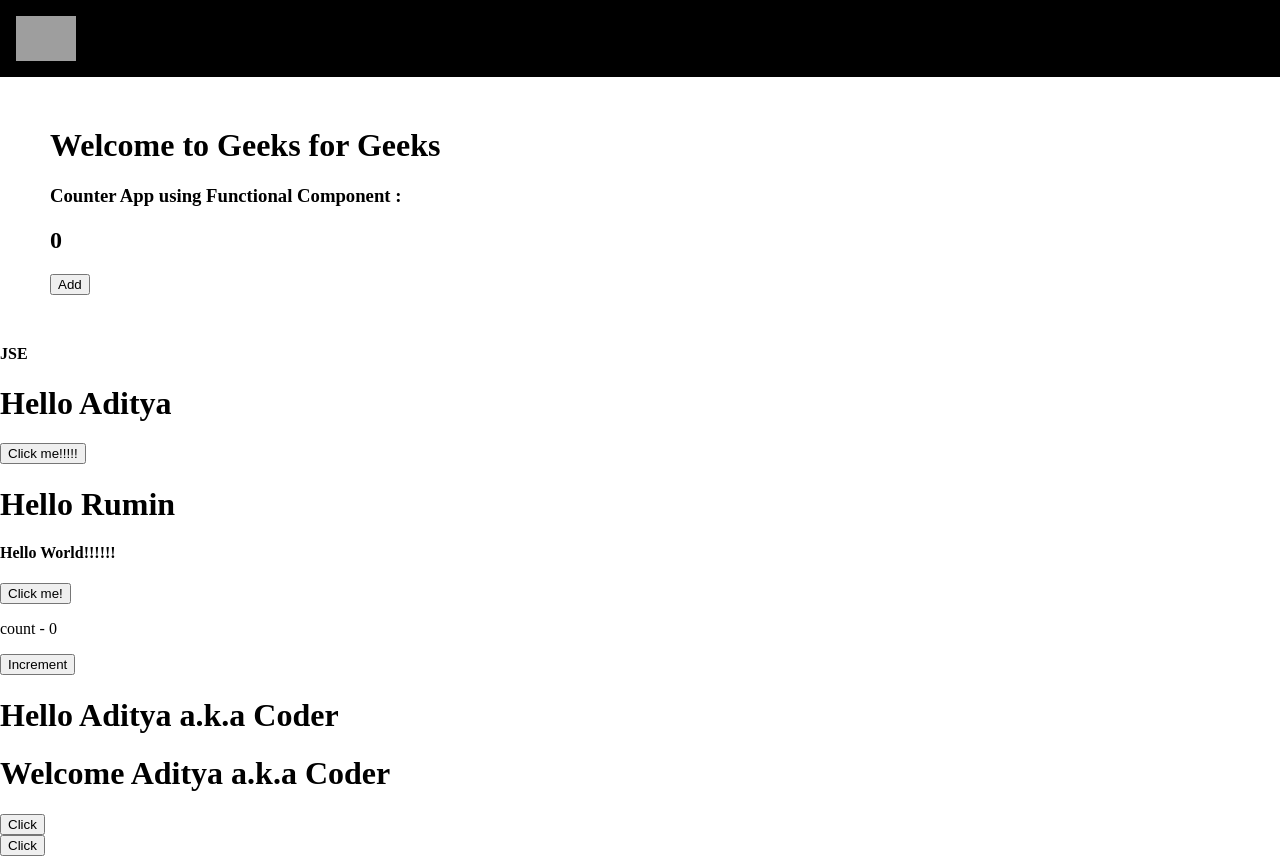
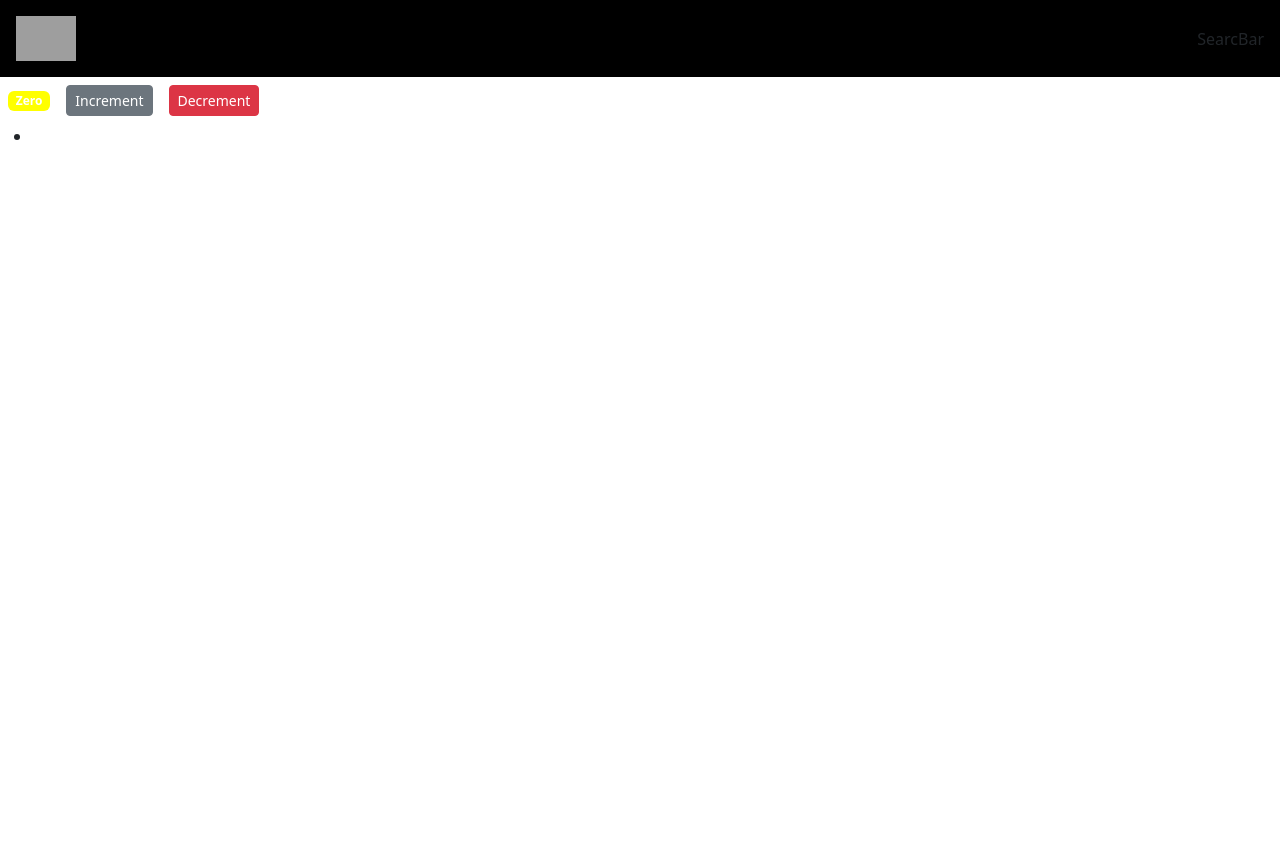
Before and after one commit to Aditya664/ReactPrcatice, a React (Create React App) app: page /new in a window 1280 px wide. After the commit the page ends 800 px from the top, so only its background shows below. Built offline with nearby package versions, Linux system fonts and the light colour scheme; grey boxes are pictures that could not be loaded.

Commit message:
created new component and learned dynamic classes and how to work with bootstrap

```diff
--- a/package.json
+++ b/package.json
@@ -11,6 +11,7 @@
     "@testing-library/jest-dom": "^5.16.5",
     "@testing-library/react": "^13.4.0",
     "@testing-library/user-event": "^13.5.0",
+    "bootstrap": "^5.2.3",
     "react": "^18.2.0",
     "react-dom": "^18.2.0",
     "react-router-dom": "^6.8.2",
--- a/src/App.js
+++ b/src/App.js
@@ -1,31 +1,18 @@
 import React from 'react'
 import { BrowserRouter, Routes, Route } from 'react-router-dom';
 import { Box } from '@mui/material';
-import { Navbar, Feed, VideoDetail, ChannelDetail, SearchFeed, Home, Props, Message, Counter, Distruct, Welcome, FunctionClick, ClassClick } from './components';
+import { Navbar, Feed, VideoDetail, ChannelDetail, SearchFeed, Home, Props, Message, Counter, Distruct, Welcome, FunctionClick, ClassClick, NewProj } from './components';
 
 const App = () => (
   <BrowserRouter>
     <Box sx={{ backgroundColor: '#fff' }}>
       <Navbar />
-      <Home name='Aditya' />
-      <Props name='Aditya'>
-        <h4>JSE</h4>
-      </Props>
-      <Props name='Rumin'>
-        <button>Click me!!!!!</button>
-      </Props>
-      <Message />
-      <Counter />
-      <Distruct name='Aditya' heroname='Coder' />
-      <Welcome name='Aditya' heroname='Coder' />
-      <FunctionClick name='Aditya' heroname='Coder' />
-      {/* <ClassClick /> */}
-      <ClassClick />
       <Routes>
         <Route path="/" exact element={<Feed />} />
         <Route path='/video/:id' element={<VideoDetail />} />
         <Route path='/channel/:id' element={<ChannelDetail />} />
         <Route path='/search/:searchTerm' element={<SearchFeed />} />
+        <Route path='/new' element={<NewProj />} />
       </Routes>
     </Box>
   </BrowserRouter>
--- /dev/null
+++ b/src/components/NewProj.jsx
@@ -0,0 +1,44 @@
+import React, { Component } from 'react'
+class NewProj extends Component {
+    state = {
+        count: 0
+    };
+    render() {
+        return (
+            <React.Fragment>
+                <span className={this.getBadgeClasses()}>{this.formatCounter()}</span>
+                <button onClick={() => this.increment()} className='btn btn-secondary btn-sm m-2'>Increment</button>
+                <button onClick={() => this.decrement()} className='btn btn-danger btn-sm m-2'>Decrement</button>
+                <ul>
+                    <li></li>
+                </ul>
+            </React.Fragment>
+        );
+    }
+
+    getBadgeClasses() {
+        let classes = 'badge m-2 badge-';
+        classes += (this.state.count === 0) ? 'warning' : 'primary';
+        return classes;
+    }
+
+    formatCounter() {
+        const { count } = this.state;
+        return count === 0 ? 'Zero' : count;
+    }
+
+    increment() {
+        this.setState(prev => ({
+            count: prev.count + 1
+        }))
+    }
+
+    decrement() {
+        this.setState(prev => ({
+            count: prev.count - 1
+        }))
+    }
+
+}
+
+export default NewProj;
--- a/src/components/index.js
+++ b/src/components/index.js
@@ -12,3 +12,4 @@ export { default as Distruct } from './Distruct';
 export { default as Welcome } from './DistructClass';
 export { default as FunctionClick } from './Event';
 export { default as ClassClick } from './ClassClick'
+export { default as NewProj } from './NewProj'
--- a/src/index.css
+++ b/src/index.css
@@ -3,6 +3,17 @@ body {
   margin: 0;
   padding: 0;
   box-sizing: border-box;
+}
+
+
+.badge-warning {
+  background-color: yellow;
+  /* padding: 5px; */
+  /* color: red; */
+}
+
+.badge-primary {
+  background-color: blue;
 }
 
 a {
@@ -30,7 +41,7 @@ a {
   color: white !important;
 }
 
-.category-btn:hover span{
+.category-btn:hover span {
   color: white !important;
 }
 
@@ -39,19 +50,19 @@ a {
   width: 100% !important;
 }
 
-.search-bar{
-  border:none;
-  outline:none;
-  width:350px;
+.search-bar {
+  border: none;
+  outline: none;
+  width: 350px;
 }
 
-.category-btn{
+.category-btn {
   font-weight: bold !important;
   text-transform: capitalize;
   display: flex;
   align-items: center;
   justify-content: start;
-  cursor:pointer;
+  cursor: pointer;
   background: transparent;
   outline: none;
   border: none;
@@ -63,14 +74,14 @@ a {
 }
 
 @media screen and (max-width: 900px) {
-  .category-btn{
+  .category-btn {
     margin: 10px;
   }
 }
 
-@media screen and (max-width:800px){
-  .copyright{
-    display:none !important;
+@media screen and (max-width:800px) {
+  .copyright {
+    display: none !important;
   }
 }
 
@@ -82,7 +93,8 @@ a {
   .react-player {
     height: 45vh !important;
   }
-  .search-bar{
-    width:200px;
+
+  .search-bar {
+    width: 200px;
   }
 }
--- a/src/index.js
+++ b/src/index.js
@@ -1,6 +1,7 @@
 import React from "react";
 import ReactDOM from "react-dom/client";
 import App from "./App";
+import 'bootstrap/dist/css/bootstrap.css';
 import './index.css'
 const root = ReactDOM.createRoot(document.getElementById('root'));
 
```
Also changed, not shown: src/components/Classes.js (+13 -3 lines), 2 other files (tests, documents, lock files or other folders).
